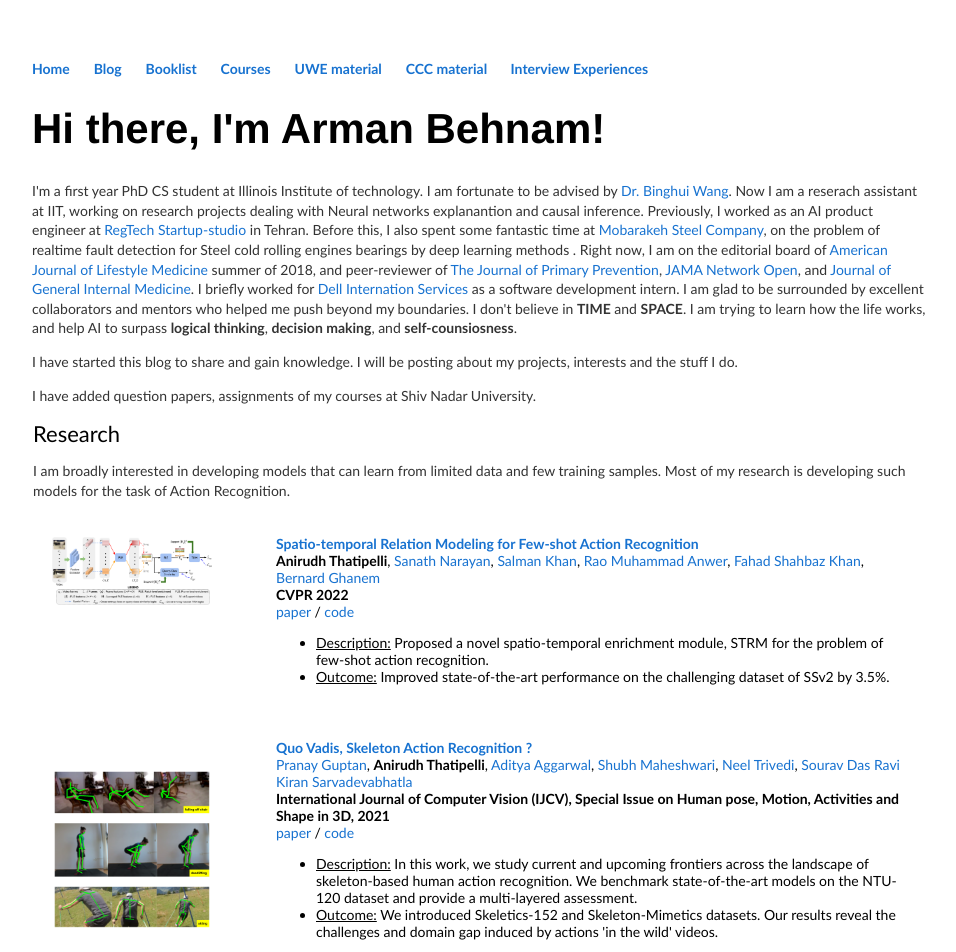
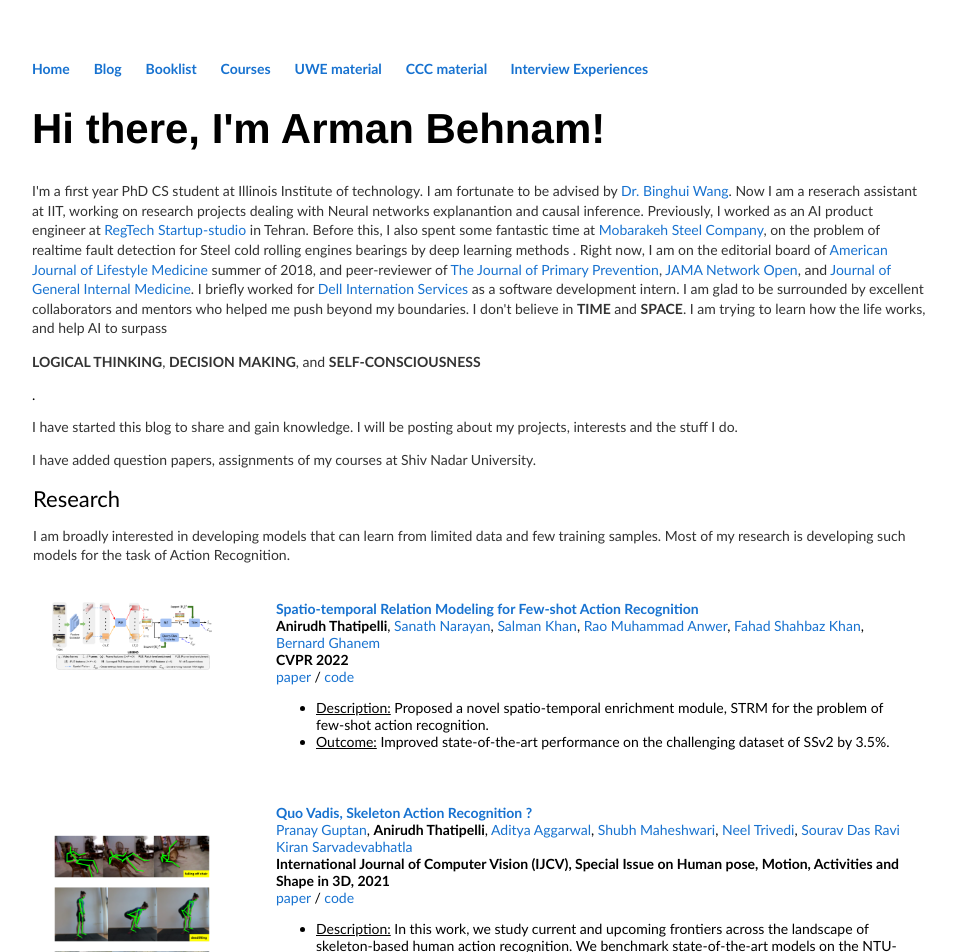
Before and after one commit to ArmanBehnam/ArmanBehnam.github.io, a Jekyll site: the page built from index.html, in a window 1280 px wide. Shown: the top 952 px of the page, without its empty margins (160-1116 px from the left). Built offline with Jekyll 4.4.1, drawn with Linux system fonts in a browser that asks for light colours; grey boxes are pictures that could not be loaded.

Commit message:
Update index.html

```diff
--- a/index.html
+++ b/index.html
@@ -41,7 +41,7 @@ title: Arman Behnam's website
 
 	I briefly worked for <a href = "https://www.dell.com/en-in?mn=SiORr6q_wPva1PZi_pK_p9-eYyuRWHmmL-cs.asXWybV9jyywKBux">Dell Internation Services</a> as a software development intern.
 
-        I am glad to be surrounded by excellent collaborators and mentors who helped me push beyond my boundaries. I don't believe in <b>TIME</b> and <b>SPACE</b>. I am trying to learn how the life works, and help AI to surpass <b>logical thinking</b>, <b>decision making</b>, and <b>self-counsiosness</b>.
+        I am glad to be surrounded by excellent collaborators and mentors who helped me push beyond my boundaries. I don't believe in <b>TIME</b> and <b>SPACE</b>. I am trying to learn how the life works, and help AI to surpass <p><b style="text-transform: uppercase;">logical thinking</b>, <b style="text-transform: uppercase;">decision making</b>, and <b style="text-transform: uppercase;">self-consciousness</b></p>.
 
 	<p style="text-align:center">
     <a href="mailto:abehnam@hawk.iit.edu" class="button"></a>
```
